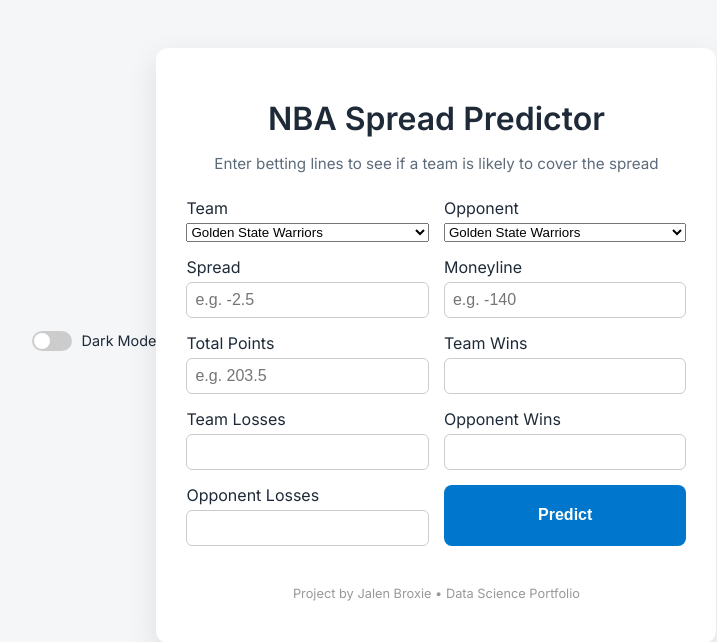
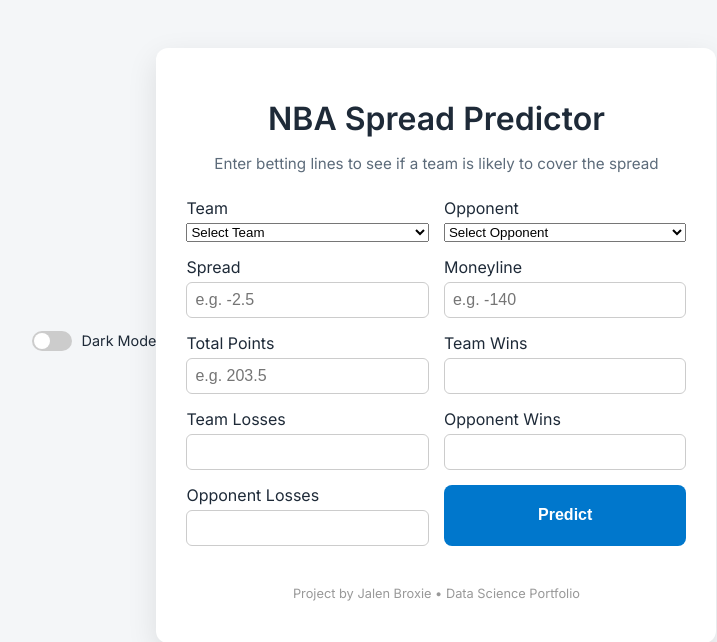
Before and after one commit to Jalen137/NBA-Betting-Model, a Flask app: page / in a window 1280 px wide. Shown: the top 642 px of the page, without its empty margins (266-983 px from the left). Run offline with Flask 3, Linux system fonts and the light colour scheme; parts of the project's set-up code (start-up, migrations or seed data) failed here and were passed over.

Commit message:
Add files via upload

```diff
--- a/app.py
+++ b/app.py
@@ -2,9 +2,11 @@ from flask import Flask, render_template, request
 import joblib
 import numpy as np
 import os
-
 from nba_api.stats.endpoints import leaguestandings
 import time
+from nba_api.stats.static import teams
+
+nba_teams = sorted([team['full_name'] for team in teams.get_teams()])
 
 def get_team_record(team_name):
     try:
@@ -28,7 +30,7 @@ model = joblib.load('xgboost_betting_model.pkl')
 
 @app.route('/')
 def home():
-    return render_template('index.html')
+    return render_template('index.html', nba_teams=nba_teams)
 
 @app.route('/predict', methods=['POST'])
 
@@ -55,7 +57,7 @@ def predict():
         else:
             result = f"NO — {team} will not cover the spread. ({round((1 - proba) * 100, 2)}% confidence)"
 
-        return render_template('index.html', prediction=result)
+        return render_template('index.html', prediction=result, nba_teams=nba_teams)
 
     except ValueError:
         return render_template('index.html', prediction="Invalid input. Please enter valid numbers.")
--- a/templates/index.html
+++ b/templates/index.html
@@ -26,12 +26,22 @@
          <form method="post" action="/predict" class="form-grid">
             <div class="form-group">
                 <label>Team</label>
-                <select id="team" name="team" onchange="fillTeamRecord()" required></select>
+                <select name="team" id="team" required>
+                  <option disabled selected value="">Select Team</option>
+                  {% for team in nba_teams %}
+                    <option value="{{ team }}">{{ team }}</option>
+                  {% endfor %}
+                </select>
             </div>
 
             <div class="form-group">
                 <label>Opponent</label>
-                <select id="opponent" name="opponent" onchange="fillOpponentRecord()" required></select>
+                <select name="opponent" id="opponent" required>
+                  <option disabled selected value="">Select Opponent</option>
+                  {% for team in nba_teams %}
+                    <option value="{{ team }}">{{ team }}</option>
+                  {% endfor %}
+                </select>
             </div>
 
             <div class="form-group">
```
